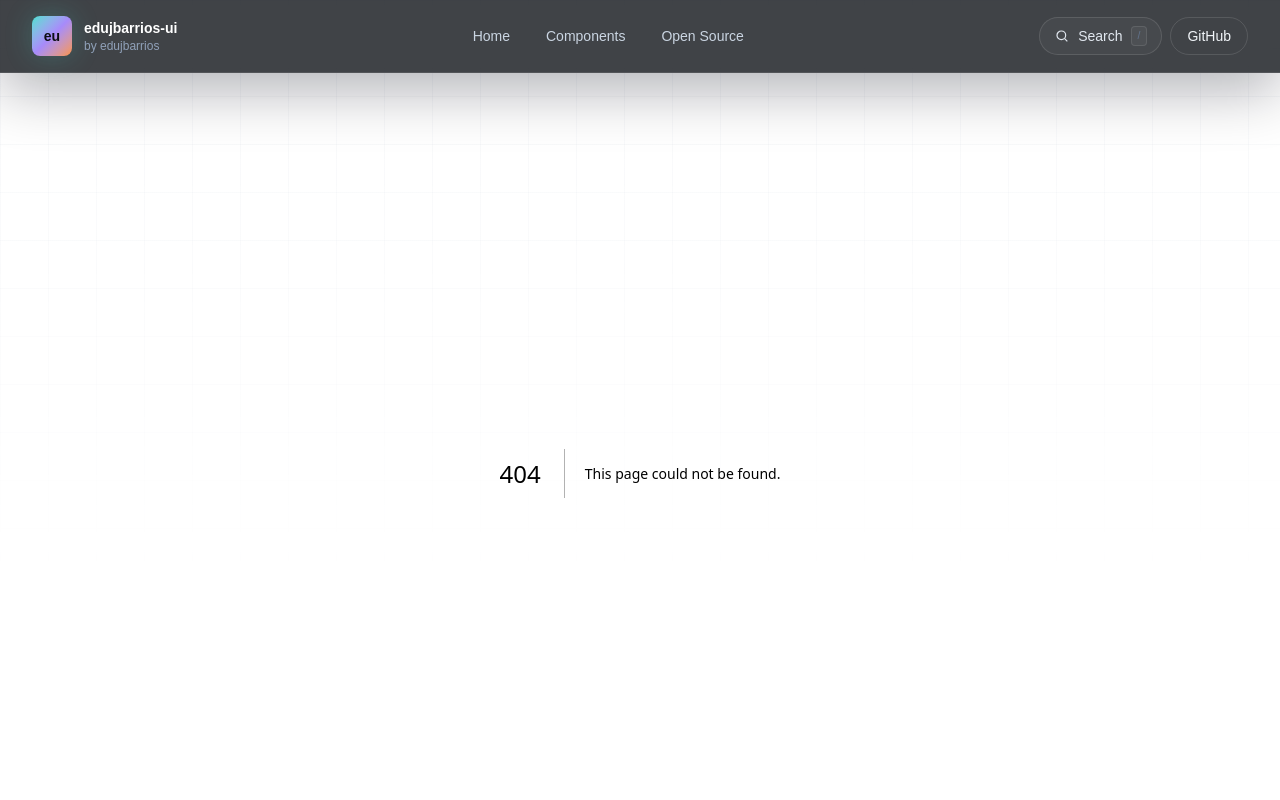
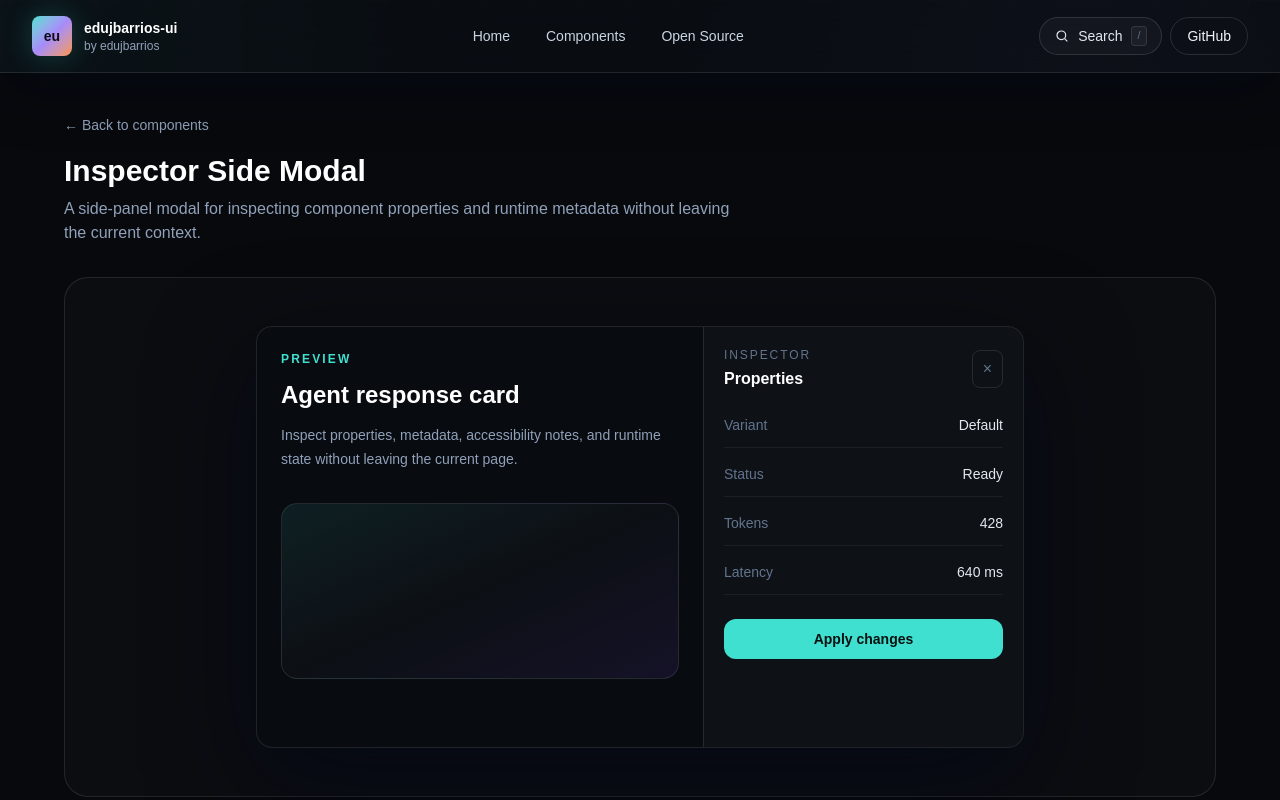
Before and after one commit to edujbarrios/edujbarrios-ui, a Next.js app: page /showcase/inspector-side-modal in a window 1280 px wide. Before the commit this address had no page. Shown: the top 800 px of the page. Built offline with nearby package versions, Linux system fonts and the light colour scheme.

Commit message:
feat: add Inspector Side Modal component (#104)
* feat: add inspector side modal

* feat: add inspector side modal showcase

```diff
--- /dev/null
+++ b/app/showcase/inspector-side-modal/page.tsx
@@ -0,0 +1,13 @@
+import Link from "next/link";
+import { InspectorSideModal } from "@/components/ui/inspector-side-modal";
+
+export default function InspectorSideModalShowcase() {
+  return (
+    <main className="min-h-screen bg-[#07090d] px-6 py-10 text-white">
+      <div className="mx-auto flex max-w-6xl flex-col gap-8">
+        <div><Link href="/components" className="text-sm text-slate-400 hover:text-white">← Back to components</Link><h1 className="mt-4 text-3xl font-bold">Inspector Side Modal</h1><p className="mt-2 max-w-2xl text-slate-400">A side-panel modal for inspecting component properties and runtime metadata without leaving the current context.</p></div>
+        <div className="grid min-h-[520px] place-items-center rounded-3xl border border-white/10 bg-white/[0.02] p-6"><InspectorSideModal /></div>
+      </div>
+    </main>
+  );
+}
--- /dev/null
+++ b/components/ui/inspector-side-modal.tsx
@@ -0,0 +1,34 @@
+"use client";
+
+import { useState } from "react";
+
+export function InspectorSideModal() {
+  const [open, setOpen] = useState(true);
+
+  if (!open) {
+    return <button type="button" onClick={() => setOpen(true)} className="rounded-full border border-white/10 px-4 py-2 text-sm font-semibold text-white">Open inspector</button>;
+  }
+
+  return (
+    <div className="relative w-full max-w-3xl overflow-hidden rounded-2xl border border-white/10 bg-[#080b10] shadow-[0_30px_100px_rgba(2,6,23,.55)]">
+      <div className="grid min-h-[420px] md:grid-cols-[1fr_320px]">
+        <div className="p-6">
+          <p className="text-xs font-semibold uppercase tracking-[0.18em] text-[#40E0D0]">Preview</p>
+          <h3 className="mt-3 text-2xl font-bold text-white">Agent response card</h3>
+          <p className="mt-3 max-w-md text-sm leading-6 text-slate-400">Inspect properties, metadata, accessibility notes, and runtime state without leaving the current page.</p>
+          <div className="mt-8 h-44 rounded-2xl border border-white/10 bg-gradient-to-br from-[#40E0D0]/10 via-white/[0.02] to-violet-500/10" />
+        </div>
+        <aside className="border-t border-white/10 bg-white/[0.025] p-5 md:border-l md:border-t-0">
+          <div className="flex items-center justify-between gap-3">
+            <div><p className="text-xs uppercase tracking-[0.16em] text-slate-500">Inspector</p><h4 className="mt-1 font-semibold text-white">Properties</h4></div>
+            <button type="button" onClick={() => setOpen(false)} aria-label="Close inspector" className="rounded-lg border border-white/10 px-2.5 py-1.5 text-slate-500 hover:text-white">×</button>
+          </div>
+          <div className="mt-6 space-y-4 text-sm">
+            {[['Variant','Default'],['Status','Ready'],['Tokens','428'],['Latency','640 ms']].map(([label,value]) => <div key={label} className="flex items-center justify-between border-b border-white/[0.06] pb-3"><span className="text-slate-500">{label}</span><span className="font-medium text-slate-200">{value}</span></div>)}
+          </div>
+          <button type="button" className="mt-6 w-full rounded-xl bg-[#40E0D0] px-4 py-2.5 text-sm font-bold text-[#07110f]">Apply changes</button>
+        </aside>
+      </div>
+    </div>
+  );
+}
```
